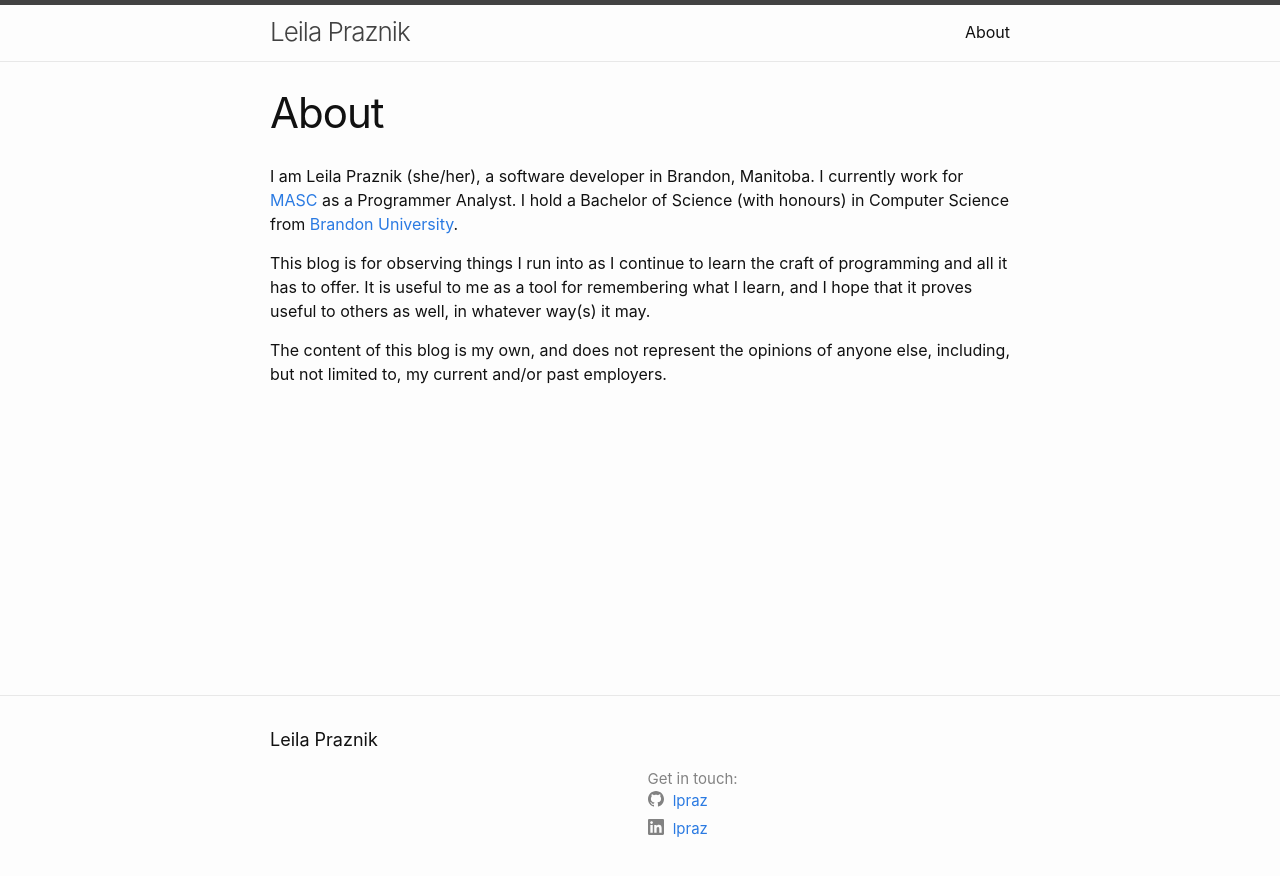
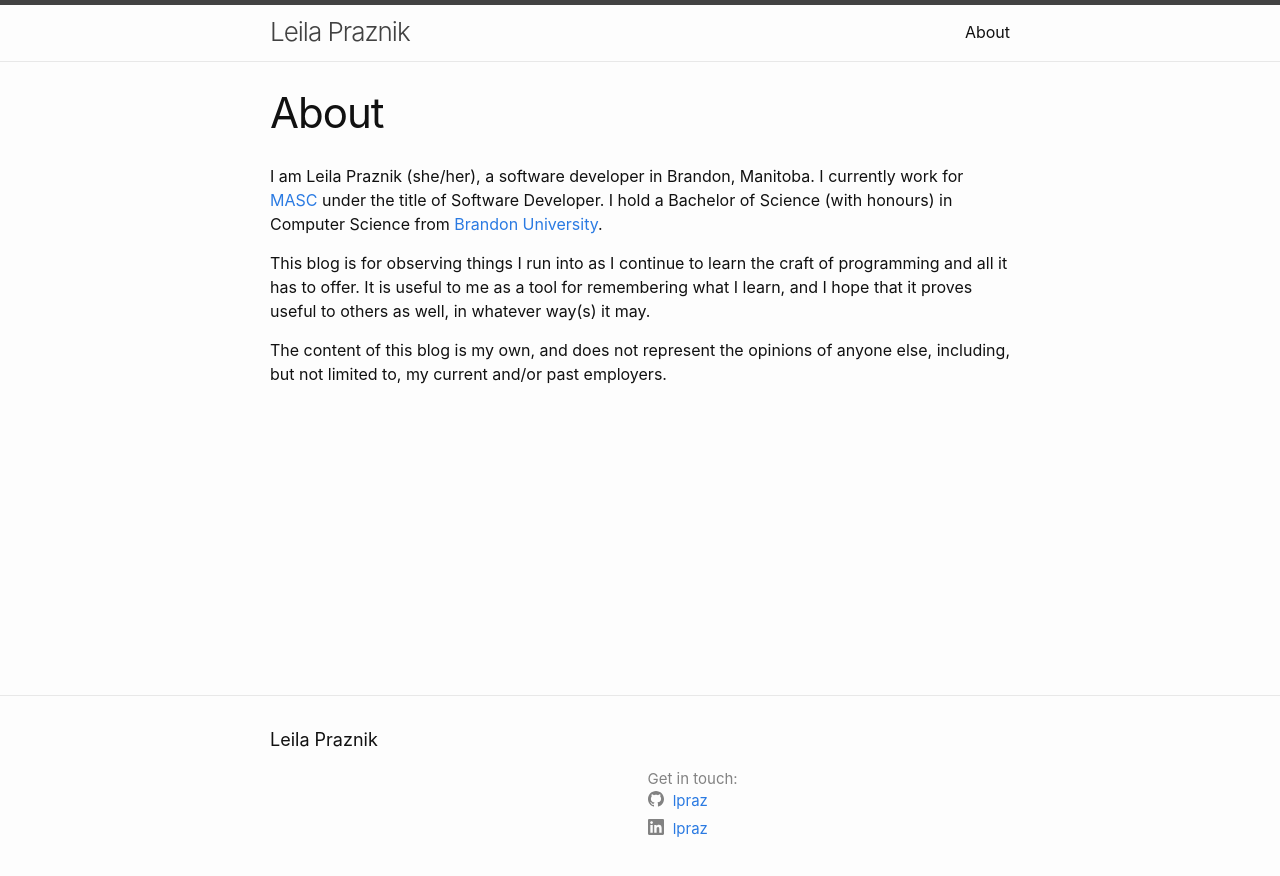
Before and after one commit to lpraz/lpraz.github.io, a Jekyll site: the page built from about.md, in a window 1280 px wide. Shown: the top 876 px of the page. Built offline with Jekyll 4.4.1, drawn with Linux system fonts in a browser that asks for light colours.

Commit message:
Update job title

```diff
--- a/about.md
+++ b/about.md
@@ -5,8 +5,9 @@ permalink: /about/
 ---
 
 I am Leila Praznik (she/her), a software developer in Brandon, Manitoba. I
-currently work for [MASC][masc] as a Programmer Analyst. I hold a Bachelor of
-Science (with honours) in Computer Science from [Brandon University][brandonu].
+currently work for [MASC][masc] under the title of Software Developer. I hold
+a Bachelor of Science (with honours) in Computer Science from
+[Brandon University][brandonu].
 
 This blog is for observing things I run into as I continue to learn the craft
 of programming and all it has to offer. It is useful to me as a tool for
```
